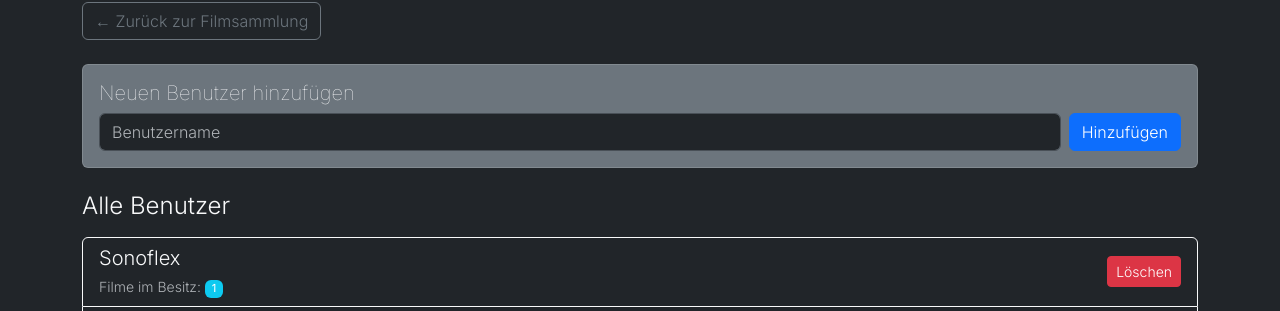
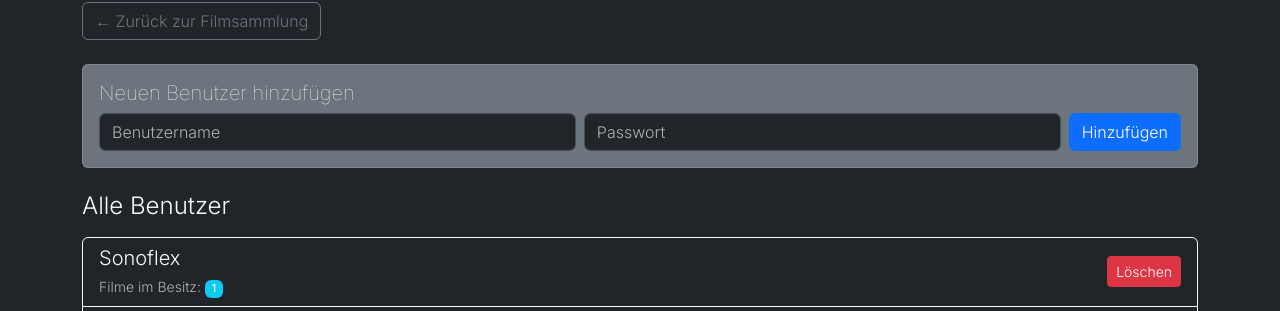
Before and after one commit to sonoflex/d-vhs, a Flask app: page /benutzer in a window 1280 px wide. Shown: the part 118-429 px from the top of the page. Run offline with Flask 3, Linux system fonts and the light colour scheme; a user stored in the database is signed in.

Commit message:
add passwordfield for new user

```diff
--- a/templates/benutzer.html
+++ b/templates/benutzer.html
@@ -42,8 +42,11 @@
             <h5 class="card-title">Neuen Benutzer hinzufügen</h5>
             <form action="{{ url_for('add_benutzer') }}" method="POST">
                 <div class="row g-2">
-                    <div class="col-auto flex-grow-1">
+                    <div class="col-md flex-grow-1">
                         <input type="text" class="form-control" name="name" placeholder="Benutzername" required>
+                    </div>
+                    <div class="col-md flex-grow-1">
+                        <input type="password" class="form-control" name="password" placeholder="Passwort" required>
                     </div>
                     <div class="col-auto">
                         <button type="submit" class="btn btn-primary">Hinzufügen</button>
```
Also changed, not shown: data/filme.db, 1 other file.
